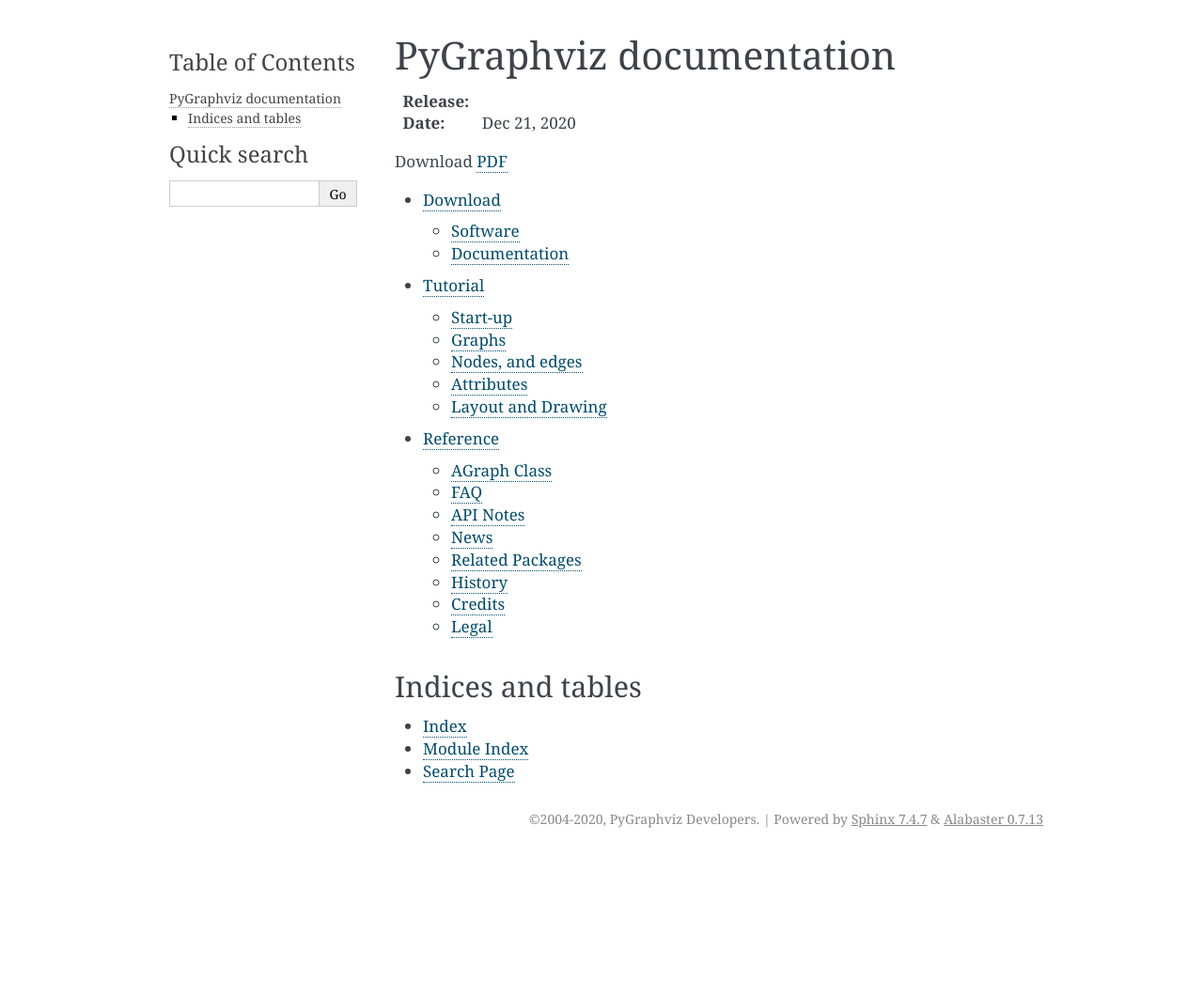
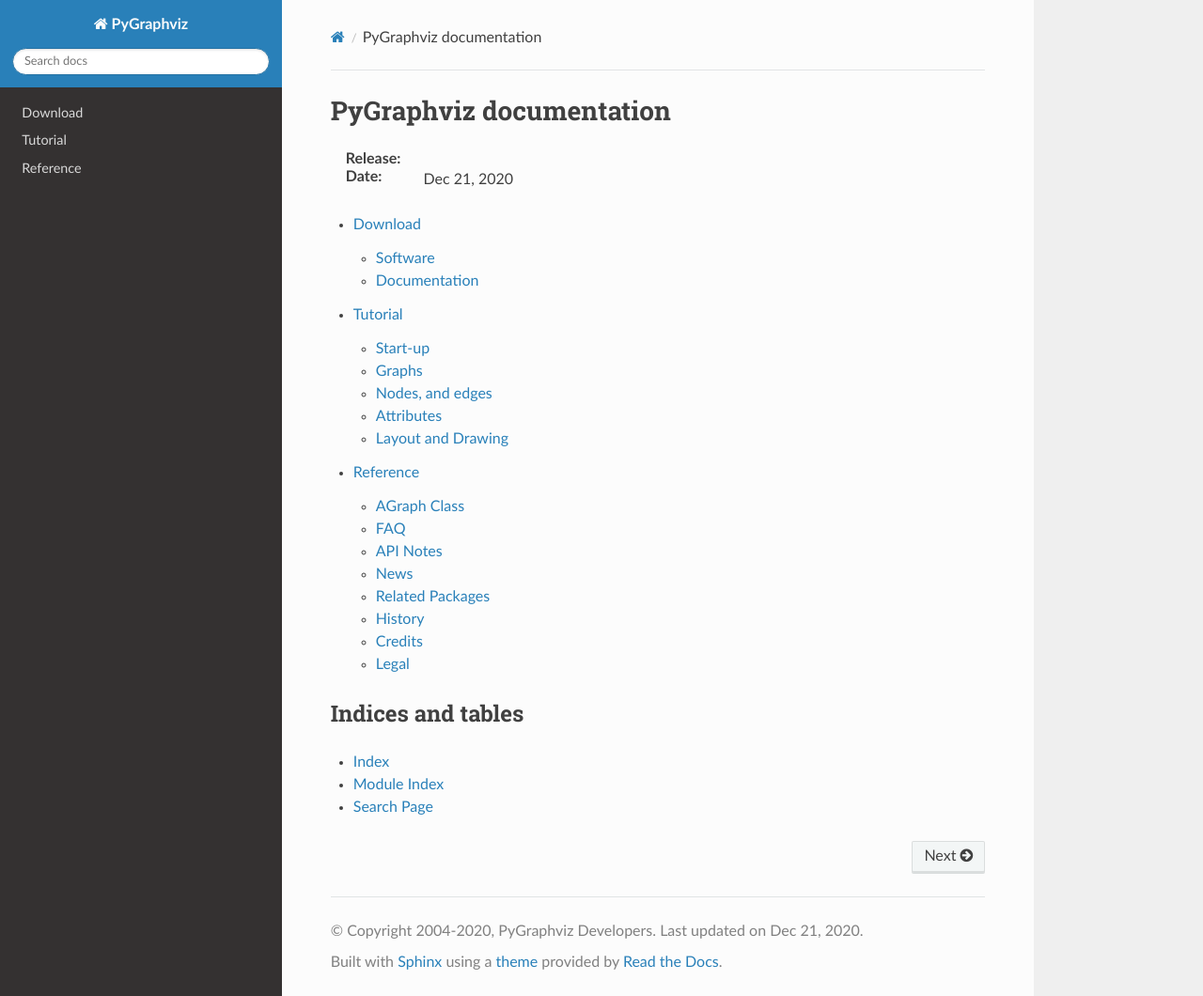
Before and after one commit to pygraphviz/pygraphviz, a Sphinx documentation site: the page built from doc/source/index.rst, in a window 1280 px wide and 1060 px high. Shown: the whole window at 94% size. Built offline with Sphinx 7.4.7 and the Read the Docs theme 2.0.0, drawn with Linux system fonts in a browser that asks for light colours; formulas are drawn with MathJax 3; pages that are not in the unit, such as notebooks, are missing from menus; the version number could not be read and is left out; part of the change alters nothing that is shown.

Commit message:
Use same theme as nx (for docs) (#269)

```diff
--- a/doc/source/conf.py
+++ b/doc/source/conf.py
@@ -12,11 +12,18 @@
 
 import sys, os, re
 from datetime import date
+import sphinx_rtd_theme
+from warnings import filterwarnings
+
 from pygraphviz.scraper import PNGScraper
+
+filterwarnings(
+    "ignore", message="Matplotlib is currently using agg", category=UserWarning
+)
 
 # If your extensions are in another directory, add it here.
 #sys.path.append(os.path.dirname(__file__))
-sys.path.append(os.path.abspath('../sphinxext'))
+#sys.path.append(os.path.abspath('../sphinxext'))
 #sys.path.append(os.path.abspath('../sphinxext/numpyext'))
 
 # General configuration
@@ -25,10 +32,16 @@ sys.path.append(os.path.abspath('../sphinxext'))
 # Add any Sphinx extension module names here, as strings. They can be extensions
 # coming with Sphinx (named 'sphinx.addons.*') or your custom ones.
 extensions = [
+    "sphinx.ext.autosummary",
     'sphinx.ext.autodoc',
     'sphinx.ext.imgmath',
     'sphinx.ext.doctest',
-    'sphinx_gallery.gen_gallery',
+    "sphinx.ext.intersphinx",
+    "sphinx.ext.mathjax",
+    "sphinx.ext.todo",
+    "sphinx.ext.viewcode",
+    "sphinx_gallery.gen_gallery",
+    "numpydoc",
 ]
 
 # Add any paths that contain templates here, relative to this directory.
@@ -90,6 +103,14 @@ pygments_style = 'sphinx'
 
 # Options for HTML output
 # -----------------------
+
+html_theme = "sphinx_rtd_theme"
+html_theme_path = [sphinx_rtd_theme.get_html_theme_path()]
+
+html_theme_options = {
+    "canonical_url": "https://pygraphviz.github.io/documentation/stable",
+    "navigation_depth": 3,
+}
 
 # The style sheet to use for HTML and HTML Help pages. A file of that name
 # must exist either in Sphinx' static/ path, or in one of the custom paths
--- a/doc/source/index.rst
+++ b/doc/source/index.rst
@@ -8,9 +8,6 @@ PyGraphviz documentation
 
     :Release: |version|
     :Date: |today|
-
-    Download `PDF <http://pygraphviz.github.io/documentation/latest/pygraphviz.pdf>`_
-
 
 .. toctree::
    :maxdepth: 2
```
Also changed, not shown: 1 other file.
